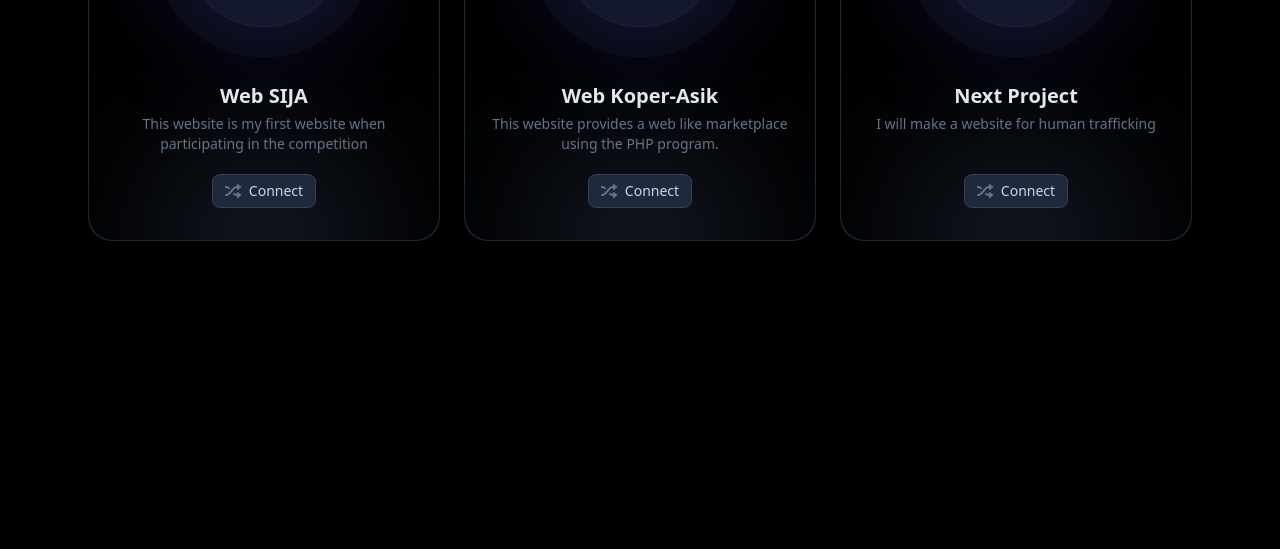
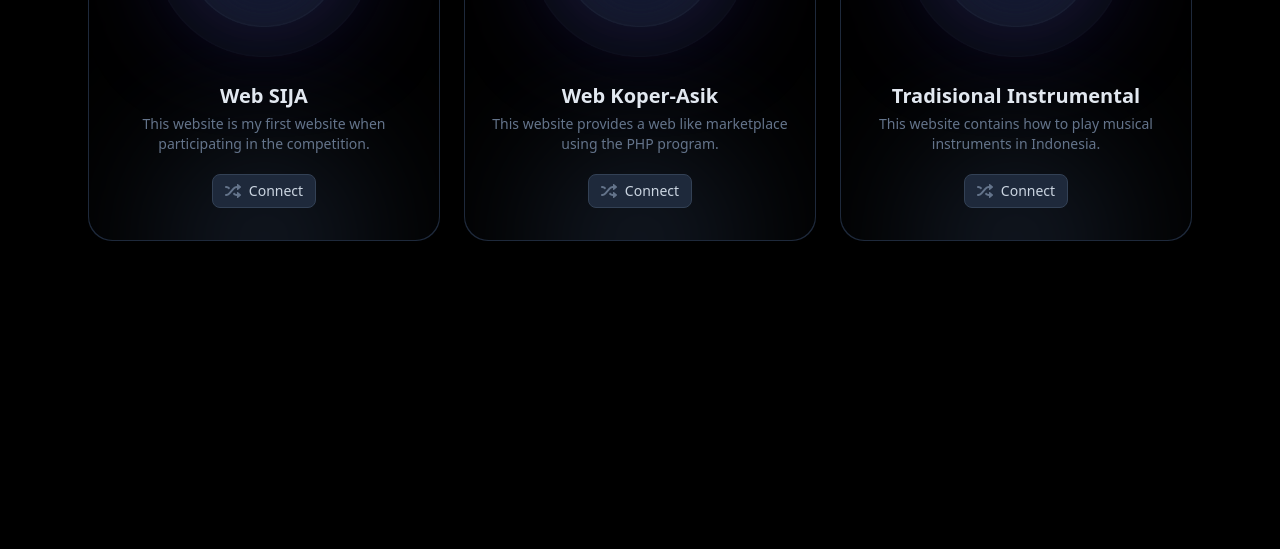
Before and after one commit to DPR-art/Portofolio, a website: page index.html in a window 1280 px wide. Shown: the part 2290-2839 px from the top of the page. Drawn offline with nearby package versions, Linux system fonts and the light colour scheme; a web font is replaced by a local one.

Commit message:
Add Project

```diff
--- a/index.html
+++ b/index.html
@@ -306,7 +306,7 @@
                         </h2>
                         <p class="text-sm text-slate-500">
                           This website is my first website when participating in
-                          the competition
+                          the competition.
                         </p>
                       </div>
                       <a
@@ -421,7 +421,7 @@
                     <div class="flex flex-col h-full items-center text-center">
                       <img
                         class="web-sija absolute px-3 rounded-3xl"
-                        src="/foto/coming.jpg"
+                        src="/foto/music.png"
                         alt=""
                       />
                       <!-- Image -->
@@ -441,15 +441,15 @@
                       <!-- Text -->
                       <div class="grow mb-5">
                         <h2 class="text-xl text-slate-200 font-bold mb-1">
-                          Next Project
+                          Tradisional Instrumental
                         </h2>
                         <p class="text-sm text-slate-500">
-                          I will make a website for human trafficking
+                          This website contains how to play musical instruments in Indonesia.
                         </p>
                       </div>
                       <a
                         class="inline-flex justify-center items-center whitespace-nowrap rounded-lg bg-slate-800 hover:bg-slate-900 border border-slate-700 px-3 py-1.5 text-sm font-medium text-slate-300 focus-visible:outline-none focus-visible:ring focus-visible:ring-indigo-300 dark:focus-visible:ring-slate-600 transition-colors duration-150"
-                        href="#0"
+                        href="https://web-music-eight.vercel.app/"
                       >
                         <svg
                           class="fill-slate-500 mr-2"
```
Also changed, not shown: foto/music.png (added).
